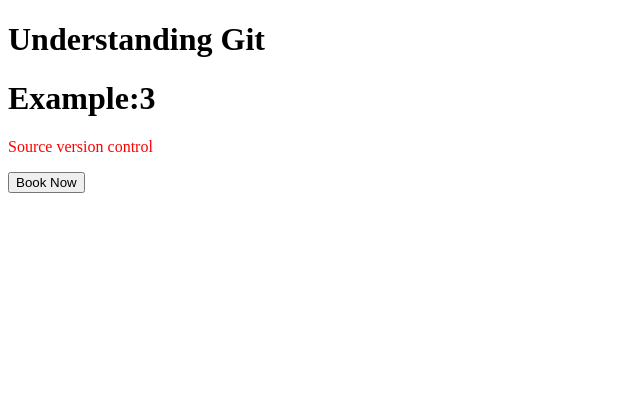
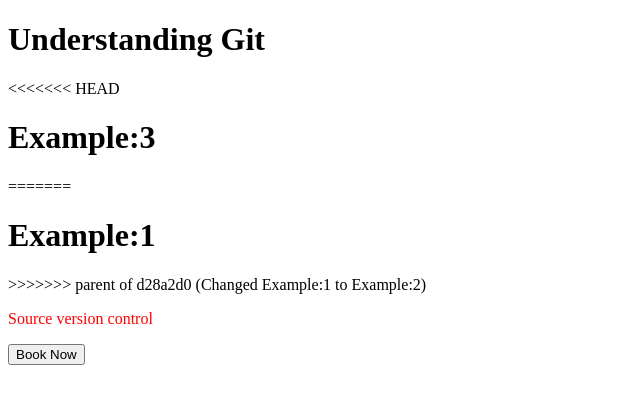
Before and after one commit to olu-salem/git-training, a plain HTML site: page index.html in a window 1280 px wide. Shown: the whole page, without its empty margins (0-640 px from the left). Drawn offline with Linux system fonts and the light colour scheme.

Commit message:
Revert to previous changes

```diff
--- a/index.html
+++ b/index.html
@@ -3,7 +3,11 @@
 
 <body>
 <h1>Understanding Git</h1>
+<<<<<<< HEAD
 <h1>Example:3</h1>
+=======
+<h1>Example:1</h1>
+>>>>>>> parent of d28a2d0 (Changed Example:1 to Example:2)
 <p style="color:red">Source version control</p>
 <button>Book Now</button>
 </body>
```
